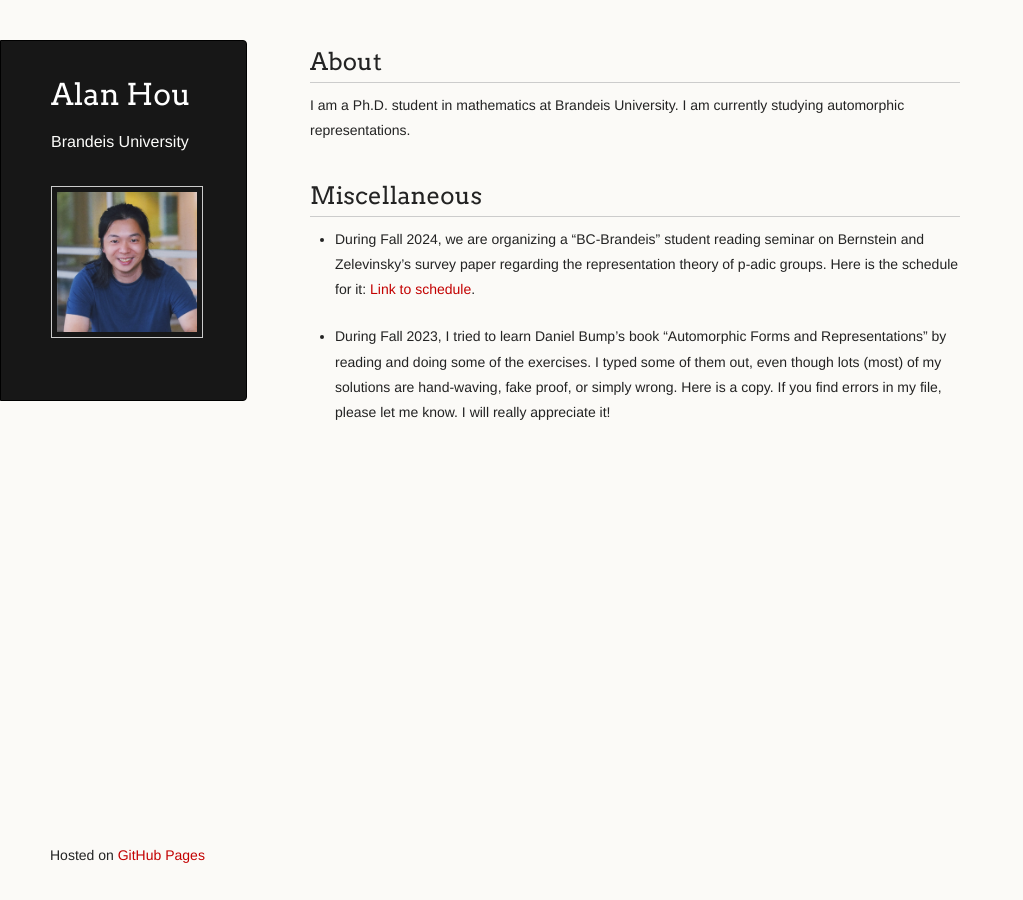
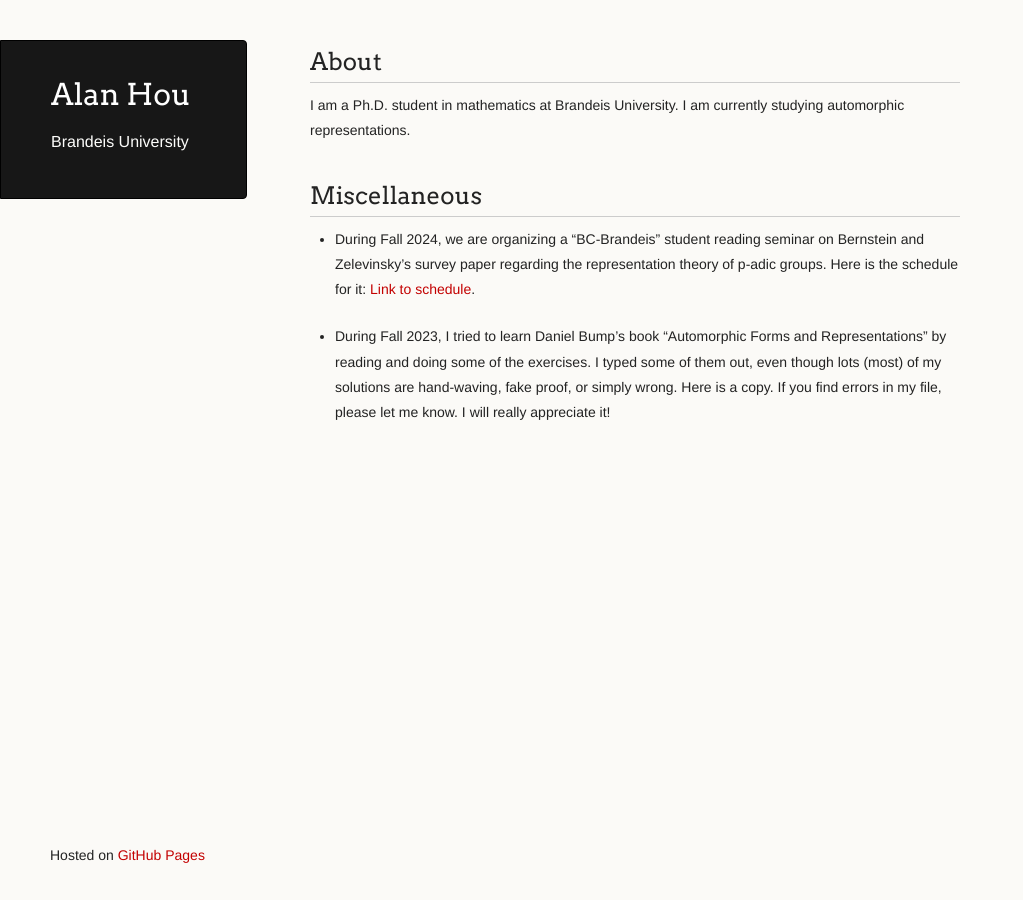
Before and after one commit to axhou/axhou.github.io, a Jekyll site: the page built from index.md, in a window 1280 px wide. Shown: the whole page, without its empty margins (0-1023 px from the left). Built offline with Jekyll 4.4.1, drawn with Linux system fonts in a browser that asks for light colours; our own code applies the rules of GitHub Pages for plain Markdown files.

Commit message:
Update default.html

```diff
--- a/_layouts/default.html
+++ b/_layouts/default.html
@@ -27,7 +27,6 @@
       <header>
         <h1 class="header">{{ site.title | default: site.github.repository_name }}</h1>
         <p class="header">{{ site.description | default: site.github.project_tagline }}</p>
-        <img src="/assets/images/big.jpg" width="140">
       </header>
 
       <section>
```
